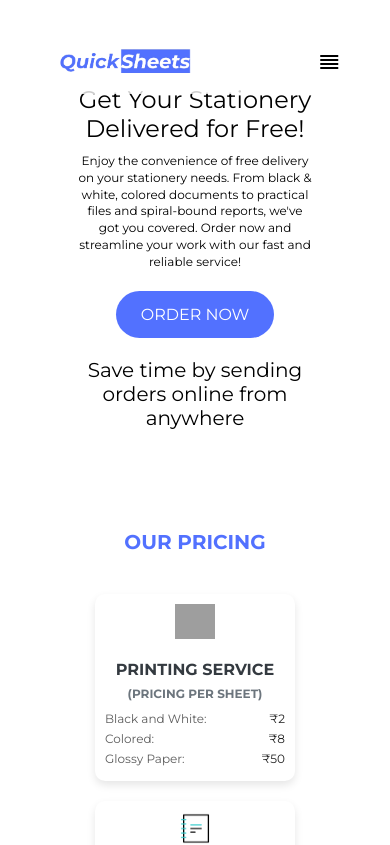
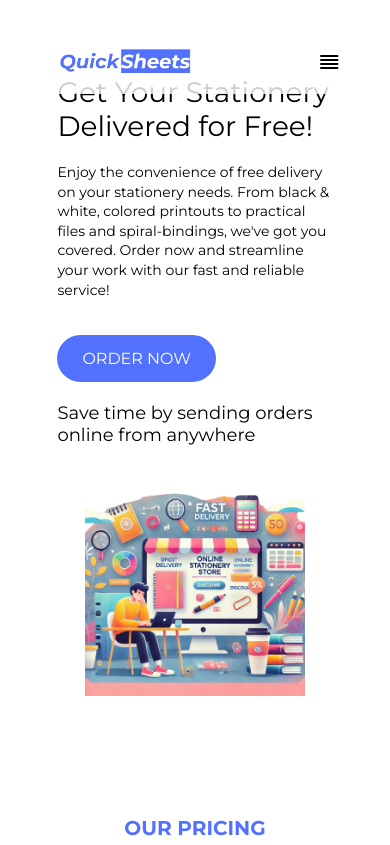
Before and after one commit to anuraggg912/QuickSheets, a React (Vite) app in the folder ProjectP1/: page / in a window 390 px wide. Shown: the top 845 px of the page. Built offline with nearby package versions, Linux system fonts and the light colour scheme; grey boxes are pictures that could not be loaded.

Commit message:
new file:   ProjectP1/src/assets/HeroBG.png 	deleted:    ProjectP1/src/assets/heroBG.svg 	modified:   ProjectP1/src/components/Hero/Hero.css 	modified:   ProjectP1/src/components/Hero/Hero.jsx

```diff
--- a/ProjectP1/src/components/Hero/Hero.css
+++ b/ProjectP1/src/components/Hero/Hero.css
@@ -1,80 +1,92 @@
 .hero {
-    .hero {
-        width: 100%;
-        height: 100vh;
-        background-color: white;
-        background-size: cover;
-        display: flex;
-        align-items: center;
-        justify-content: center;
-        color: black;
-        background-image: url('../../assets/heroBG.svg');
-        position: relative;
-        overflow: visible;
-    }
+    margin-bottom: 120px;
+    display: flex;
+    align-items: center;
+    justify-content: space-between;
+    width: 100%;
+    height: 75vh;
+    background-color: white;
+    padding: 0 5%;
+    gap: 20px;
+}
 
+.hero-left {
+    flex: 1;
+    text-align: left;
+    max-width: 50%;
 }
 
 .hero-text {
-    text-align: center;
-    max-width: 800px;
-    margin: auto;
-    padding: 0 20px;
+    max-width: 600px;
 }
 
 .hero-text h1 {
     font-size: 55px;
-    margin: 10px auto 20px;
+    margin-bottom: 20px;
     font-weight: normal;
 }
 
 .hero-text p {
-    max-width: 700px;
-    margin: 10px auto 20px;
+    max-width: 500px;
+    margin-bottom: 20px;
     line-height: 1.4;
 }
 
 .hero-text h2 {
     font-size: 25px;
-    margin: 10px auto 20px;
+    margin-top: 20px;
     font-weight: normal;
 }
 
 .btn {
-    margin: 10px;
+    margin-top: 15px;
+}
+
+.hero-right {
+    flex: 1;
+    display: flex;
+    justify-content: flex-end;
+    align-items: center;
+    max-width: 50%;
+}
+
+.hero-right img {
+    max-width: 100%;
+    height: auto;
+    object-fit: contain;
 }
 
 @media (max-width: 800px) {
-    .hero-text h1 {
-        font-size: 30px;
-        max-width: 400px;
-        margin: auto;
+    .hero {
+        flex-direction: column;
+        text-align: center;
+        height: auto;
     }
 
-    .hero-text p {
-        font-size: 14px;
-        margin: 15px auto 3px;
+    .hero-left, .hero-right {
+        max-width: 100%;
     }
 
-    .hero-text h2 {
-        font-size: 20px;
-        margin: 10px auto 20px;
-        font-weight: normal;
+    .hero-right {
+        justify-content: center;
     }
 
-    .hero {
-        padding: 10px;
+    .hero-right img {
+        width: 80%;
     }
 }
 
 @media (max-width: 480px) {
     .hero-text h1 {
-        font-size: 24px;
+        font-size: 28px;
     }
 
     .hero-text p {
-        font-size: 12px;
-        margin: 10px auto;
+        font-size: 14px;
+    }
+
+    .hero-text h2 {
+        font-size: 18px;
     }
 
     .btn {
--- a/ProjectP1/src/components/Hero/Hero.jsx
+++ b/ProjectP1/src/components/Hero/Hero.jsx
@@ -1,21 +1,28 @@
-import React from 'react'
-import './Hero.css'
-import { Link } from 'react-router-dom'
+import React from 'react';
+import './Hero.css';
+import { Link } from 'react-router-dom';
+import HeroBG from '../../assets/HeroBG.png';
 
 const Hero = () => {
   return (
     <div className='hero container'>
-      <div className='hero-text'>
-        <h1>Get Your Stationery Delivered for Free!</h1>
-        <p>Enjoy the convenience of free delivery on your stationery needs. From black & white, colored documents to practical files and spiral-bound reports, we've got you covered. Order now and streamline your work with our fast and reliable service!</p>
-        <Link to="/order">
-          <button className="btn">ORDER NOW</button>
-        </Link>
-        <h2>Save time by sending orders online from anywhere
-        </h2>
+
+      <div className='hero-left'>
+        <div className='hero-text'>
+          <h1>Get Your Stationery Delivered for Free!</h1>
+          <p>Enjoy the convenience of free delivery on your stationery needs. From black & white, colored printouts to practical files and spiral-bindings, we've got you covered. Order now and streamline your work with our fast and reliable service!</p>
+          <Link to="/order">
+            <button className="btn">ORDER NOW</button>
+          </Link>
+          <h2>Save time by sending orders online from anywhere</h2>
+        </div>
+      </div>
+
+      <div className='hero-right'>
+      <img src={HeroBG} alt="Stationery Delivery" />
       </div>
     </div>
-  )
+  );
 }
 
-export default Hero
+export default Hero;
```
Also changed, not shown: ProjectP1/src/assets/HeroBG.png (added), ProjectP1/src/assets/heroBG.svg (deleted).
